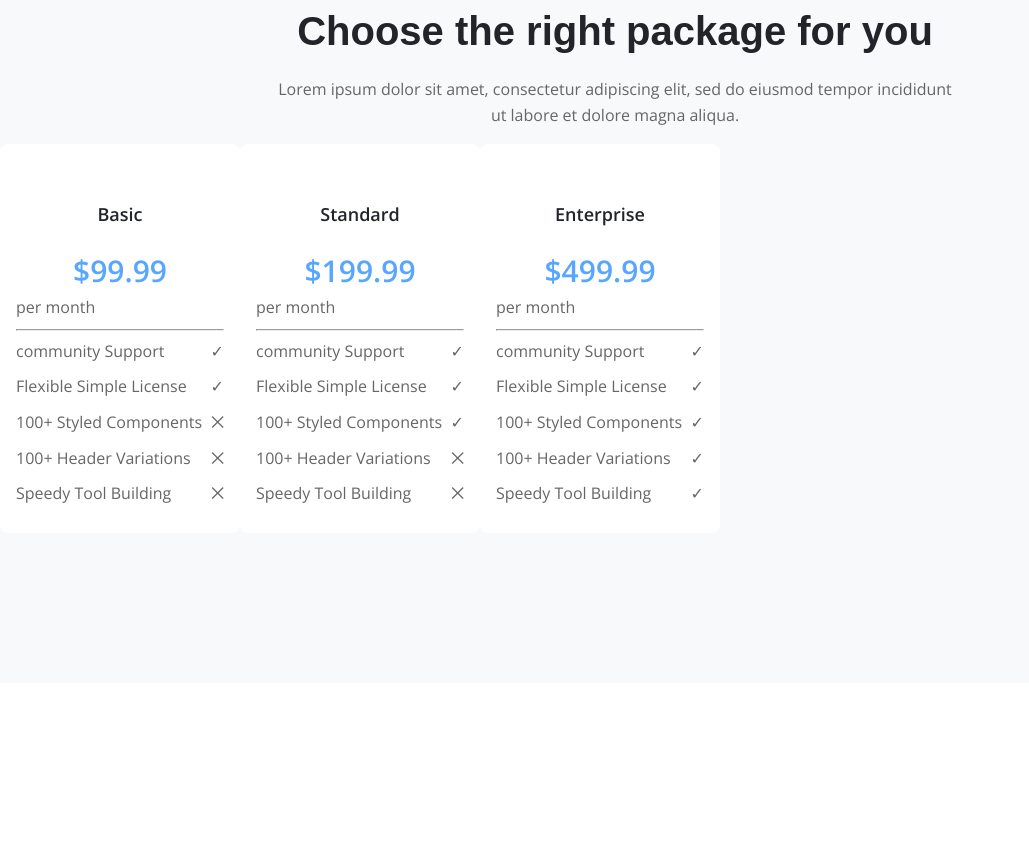
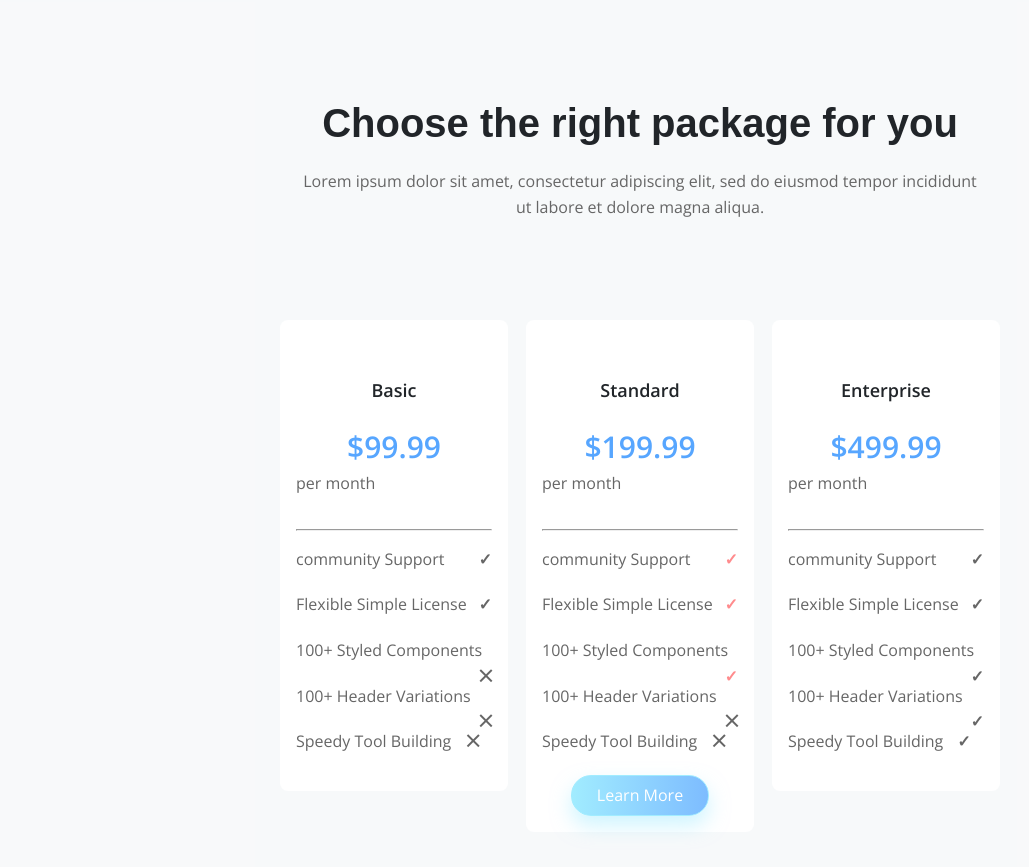
Before and after one commit to baconlord102/RADSite, a plain HTML site: page index.html in a window 1280 px wide. Shown: the part 2539-3406 px from the top of the page, without its empty margins (0-1029 px from the left). Before the commit the page ends 3222 px from the top, so only its background shows below. Drawn offline with nearby package versions, Linux system fonts and the light colour scheme.

Commit message:
Placing plans pt.3

```diff
--- a/css/styles.css
+++ b/css/styles.css
@@ -180,13 +180,16 @@ span.bg-color-6 {background-image: linear-gradient(90deg, #a1ecff 0%, #7dbcff 10
 
 .block-text.pricing-header {
   text-align: center;
-  padding: right;
+  padding-right: 0;
+  margin: var(--size-100) 0;
 }
 
 .pricing-table {
   display: grid;
   grid-template-columns: repeat(auto-fit, minmax(215px, 1fr));
-  gap: var(--size);
+  gap: var(--size-18);
+  margin: auto;
+  align-items: flex-start;
 }
 
 .price-card {
@@ -195,8 +198,12 @@ span.bg-color-6 {background-image: linear-gradient(90deg, #a1ecff 0%, #7dbcff 10
   padding: var(--size-16);
 }
 
+.price-card .checked { color: var(--success);}
+.price-card .checked { color: var(--danger);}
+
 .price-card .featured {
   box-shadow: 0 10px 20px rgba(82, 179, 255, rgba(48, 63, 100, .2));
+  margin-top: -1rem;
 }
 
 .price-card h3 {
@@ -206,7 +213,8 @@ span.bg-color-6 {background-image: linear-gradient(90deg, #a1ecff 0%, #7dbcff 10
   font-weight: 600;
 }
 
-.plan-card hr { margin: 2rem 0 1rem;
+.price-card hr {
+  margin: 2rem 0 1rem;
 }
 
 .price {
@@ -219,5 +227,12 @@ span.bg-color-6 {background-image: linear-gradient(90deg, #a1ecff 0%, #7dbcff 10
 .price-card .price,
 price-card .billed {text-align: center;}
 
-.price-card li {margin-bottom: var(--size-10);}
-.price-card .icon { float: right;}
+.price-card li {margin-bottom: var(--size-20);}
+.price-card .icon {
+  float: right;
+  font-weight: 600;
+}
+
+.plan-btn-wrapper {
+  text-align: center;
+}
--- a/index.html
+++ b/index.html
@@ -187,24 +187,27 @@
             <ul>
                 <li>
                     <span class="title">community Support</span>
-                    <span class="icon">&#x2713</span>
+                    <span class="icon checked">&#x2713</span>
                 </li>
                 <li>
                     <span class="title">Flexible Simple License</span>
-                    <span class="icon">&#x2713</span>
+                    <span class="icon checked">&#x2713</span>
                 </li>
                 <li>
                     <span class="title">100+ Styled Components</span>
-                    <span class="icon">&#x2713</span>
+                    <span class="icon checked">&#x2713</span>
                 </li>
                 <li>
                     <span class="title">100+ Header Variations</span>
-                    <span class="icon">&#10761</span>
+                    <span class="icon times">&#10761</span>
                 </li>
                 <li>
                     <span class="title">Speedy Tool Building</span>
-                    <span class="icon">&#10761</span>
+                    <span class="icon times">&#10761</span>
                 </li>
+                <div class="plan-btn-wrapper">
+                    <a href="" class="btn btn-primary">Learn More</a>
+                </div>
             </ul>
         </div>
 
```
